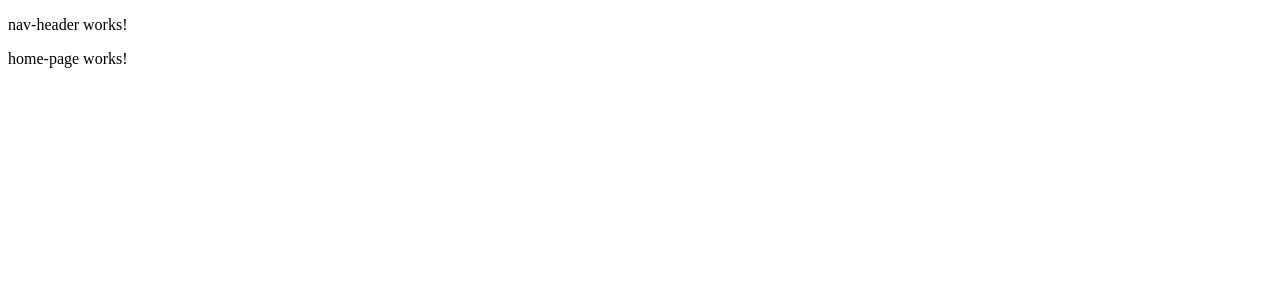
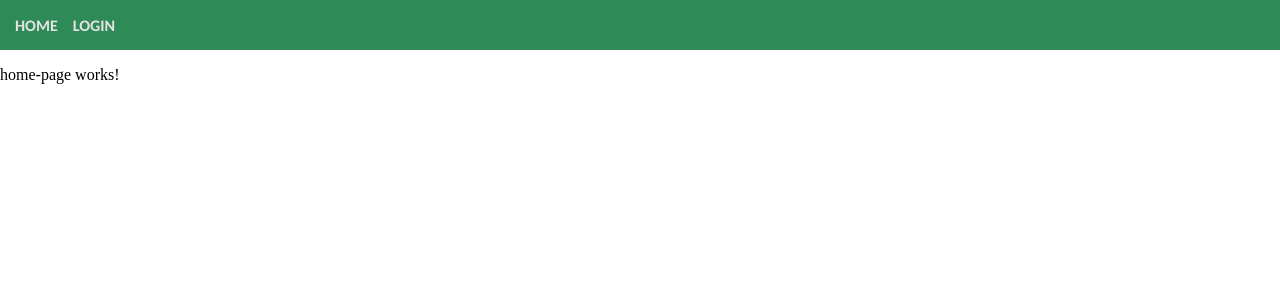
Before and after one commit to candlez/productivity-tool-frontend, an Angular app: page /home in a window 1280 px wide. Shown: the top 300 px of the page. Built offline with nearby package versions, Linux system fonts and the light colour scheme.

Commit message:
style navbar

```diff
--- a/src/app/components/nav-header/nav-header.component.html
+++ b/src/app/components/nav-header/nav-header.component.html
@@ -1 +1,4 @@
-<p>nav-header works!</p>
+<div id="nav-header-holder" class="carlito-bold">
+    <a routerLink="/home" class="nav-link">HOME</a>
+    <a routerLink="/login" class="nav-link">LOGIN</a>
+</div>
--- a/src/app/components/nav-header/nav-header.component.scss
+++ b/src/app/components/nav-header/nav-header.component.scss
@@ -0,0 +1,19 @@
+#nav-header-holder {
+    height: 50px;
+    margin: 0;
+    background-color: #2E8B57;
+    display: flex;
+}
+
+.nav-link {
+    margin-top: auto;
+    margin-bottom: auto;
+    margin-left: 15px;
+
+    color: #E5E4E2;
+    text-decoration: none;
+}
+
+.nav-link:hover {
+    color: #A9A9A9;
+}
--- a/src/app/components/nav-header/nav-header.component.ts
+++ b/src/app/components/nav-header/nav-header.component.ts
@@ -1,8 +1,9 @@
 import { Component } from '@angular/core';
+import { RouterLink } from '@angular/router';
 
 @Component({
   selector: 'app-nav-header',
-  imports: [],
+  imports: [RouterLink],
   templateUrl: './nav-header.component.html',
   styleUrl: './nav-header.component.scss',
 })
--- a/src/index.html
+++ b/src/index.html
@@ -6,6 +6,8 @@
   <base href="/">
   <meta name="viewport" content="width=device-width, initial-scale=1">
   <link rel="icon" type="image/x-icon" href="favicon.ico">
+
+  <link href="https://fonts.googleapis.com/css2?family=Carlito:ital,wght@0,400;0,700;1,400;1,700&display=swap" rel="stylesheet">
 </head>
 <body>
   <app-root></app-root>
--- a/src/styles.scss
+++ b/src/styles.scss
@@ -1 +1,31 @@
 /* You can add global styles to this file, and also import other style files */
+
+body {
+  margin: 0;
+  padding: 0;
+  box-sizing: border-box;
+}
+
+.carlito-regular {
+  font-family: "Carlito", sans-serif;
+  font-weight: 400;
+  font-style: normal;
+}
+
+.carlito-bold {
+  font-family: "Carlito", sans-serif;
+  font-weight: 700;
+  font-style: normal;
+}
+
+.carlito-regular-italic {
+  font-family: "Carlito", sans-serif;
+  font-weight: 400;
+  font-style: italic;
+}
+
+.carlito-bold-italic {
+  font-family: "Carlito", sans-serif;
+  font-weight: 700;
+  font-style: italic;
+}
```
